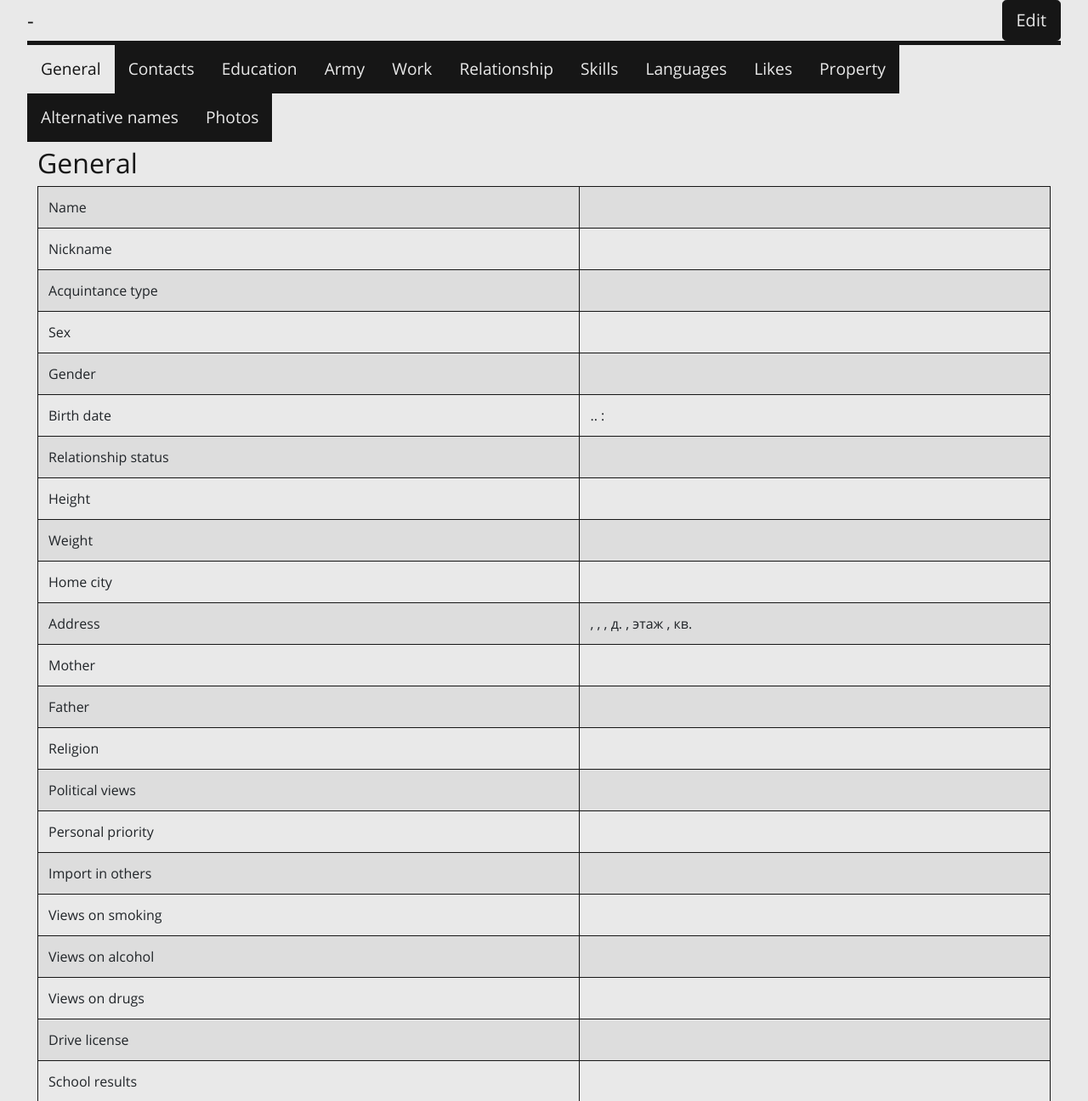
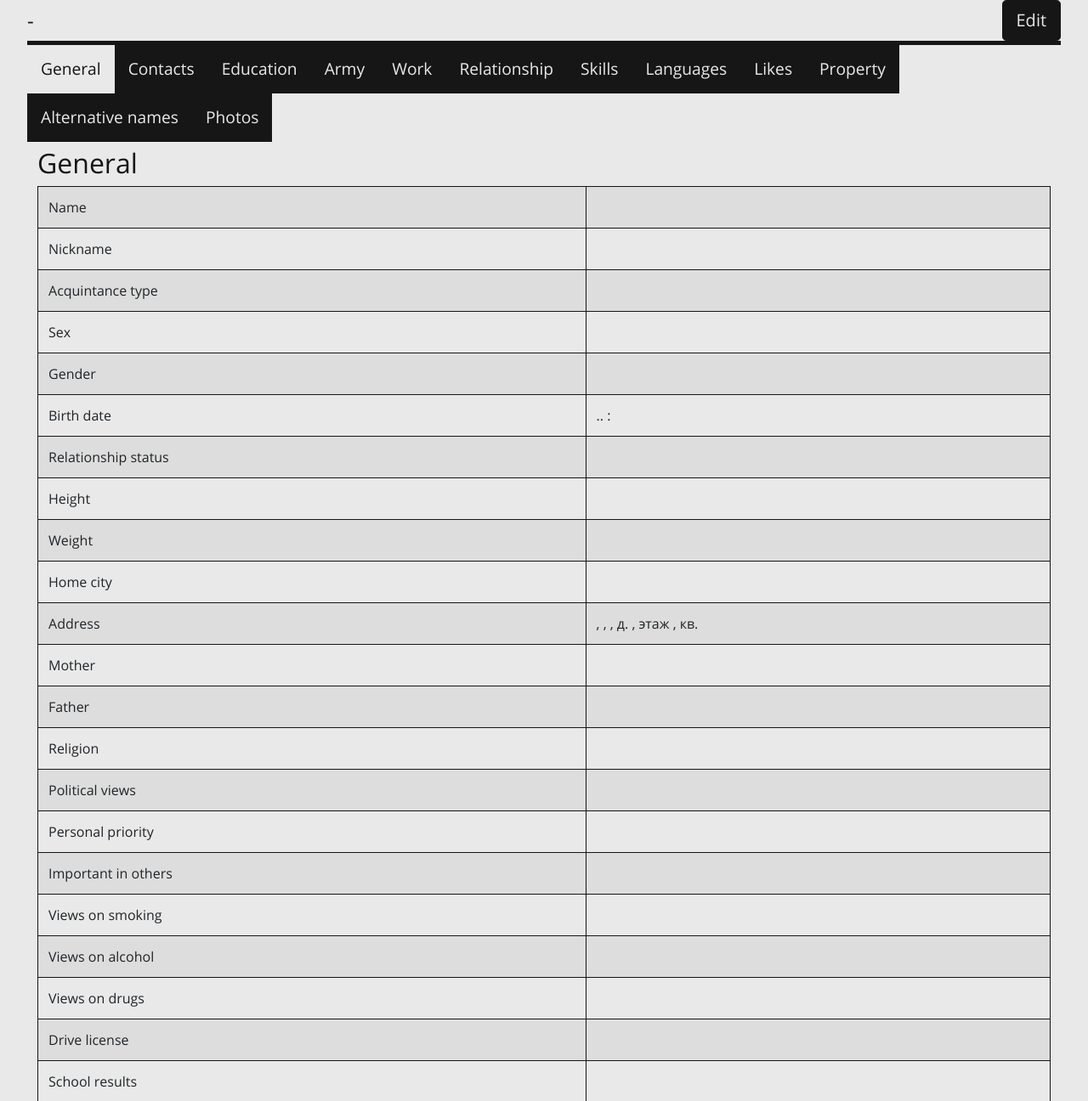
Before and after one commit to DiminiInc/PeopleDB, a PHP site: page /person/index.php in a window 1280 px wide. Shown: the part 60-1356 px from the top of the page at 85% size. Run offline with PHP 8.4, Linux system fonts and the light colour scheme; data that the repository does not hold is empty.

Commit message:
Fix incorrect field label on the view

```diff
--- a/person/index.php
+++ b/person/index.php
@@ -94,7 +94,7 @@
 							<tr><td>Religion</td><td>" . $row['religion'] . "</td></tr>
 							<tr><td>Political views</td><td>" . $row['political_views'] . "</td></tr>
 							<tr><td>Personal priority</td><td>" . $row['personal_priority'] . "</td></tr>
-							<tr><td>Import in others</td><td>" . $row['important_in_others'] . "</td></tr>
+							<tr><td>Important in others</td><td>" . $row['important_in_others'] . "</td></tr>
 							<tr><td>Views on smoking</td><td>" . $row['views_on_smoking'] . "</td></tr>
 							<tr><td>Views on alcohol</td><td>" . $row['views_on_alcohol'] . "</td></tr>
 							<tr><td>Views on drugs</td><td>" . $row['views_on_drugs'] . "</td></tr>
```
